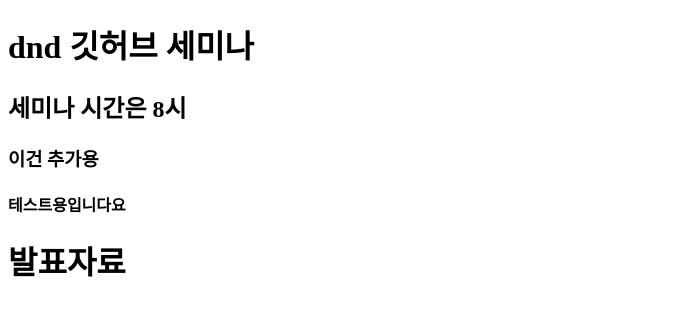
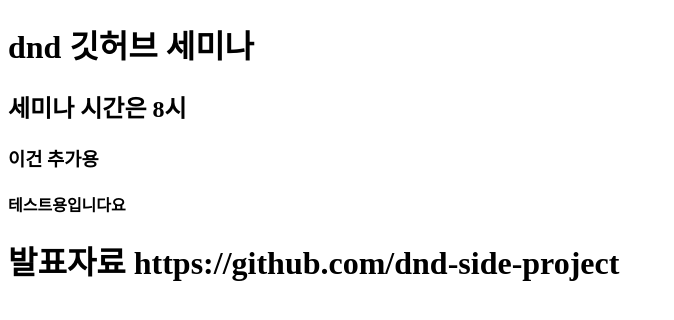
Before and after one commit to Song-EunJu/dnd-git-example, a plain HTML site: page index.html in a window 1280 px wide. Shown: the whole page, without its empty margins (0-674 px from the left). Drawn offline with Linux system fonts and the light colour scheme.

Commit message:
발표자료 추가

```diff
--- a/index.html
+++ b/index.html
@@ -11,6 +11,6 @@
     <h2>세미나 시간은 8시</h2>
     <h3>이건 추가용</h3>
     <h4>테스트용입니다요</h4>
-    <h1>발표자료</h1>
+    <h1>발표자료 https://github.com/dnd-side-project</h1>
 </body>
 </html>
```
